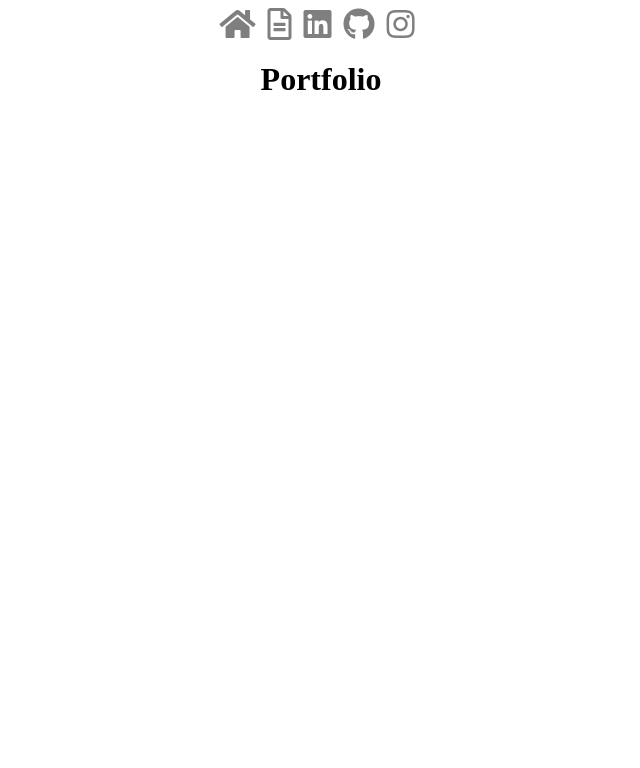
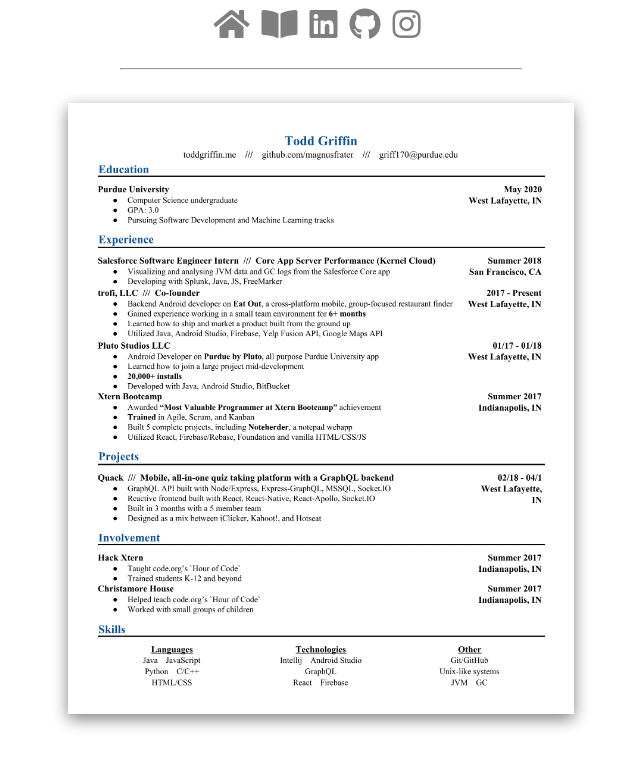
Before and after one commit to goddtriffin/goddtriffin.github.io, a plain HTML site: page resume/index.html in a window 1280 px wide. Shown: the whole page, without its empty margins (319-959 px from the left). Drawn offline with Linux system fonts and the light colour scheme.

Commit message:
Refactor the project so that html pages won't show .html in the url; move html files into directories with the same name; rename the html files to index.html.

```diff
--- a/page/portfolio.html
+++ b/resume/index.html
@@ -3,27 +3,32 @@
 	<head>
 		<meta charset="UTF-8">
 
-		<title>Todd Griffin's Portfolio</title>
+		<title>Todd Griffin's Resume</title>
 
 		<link rel="stylesheet" href="https://use.fontawesome.com/releases/v5.0.13/css/all.css" integrity="sha384-DNOHZ68U8hZfKXOrtjWvjxusGo9WQnrNx2sqG0tfsghAvtVlRW3tvkXWZh58N9jp" crossorigin="anonymous">
 
         <link rel="icon" href="../res/image/favicon.ico" type="image/x-icon" />
 		<link rel="shortcut icon" href="../res/image/favicon.ico" type="image/x-icon" />
 
-		<link rel="stylesheet" href="../css/global.css">
+        <link rel="stylesheet" href="../css/global.css">
+        <link rel="stylesheet" href="../css/resume.css">
 	</head>
 
 	<body>
         <div id="main" class="centerHorizontally">
             <div id="links">
-                <a href="../index.html"><i class="fas fa-home fa-2x"></i></a>
-                <a href="resume.html"><i class="far fa-file-alt fa-2x" alt="resume"></i></a>
+                <a href="http://www.toddgriffin.me/"><i class="fas fa-home fa-2x" alt="home"></i></a>
+                <a href="http://www.toddgriffin.me/portfolio/"><i class="fas fa-book-open fa-2x" alt="portfolio"></i></a>
                 <a href="https://www.linkedin.com/in/todd-griffin/" target="_blank"><i class="fab fa-linkedin fa-2x" alt="linkedin"></i></a>
                 <a href="https://github.com/MagnusFrater" target="_blank"><i class="fab fa-github fa-2x" alt="github"></i></a>
                 <a href="https://www.instagram.com/goddtriffin/" target="_blank"><i class="fab fa-instagram fa-2x" alt="instagram"></i></a>
             </div>
 
-            <h1>Portfolio</h1>
+            <hr width="400px">
+
+            <a href="../res/file/Resume 5-29-18.pdf" download>
+                <img id="pngResume" src="../res/image/Resume 5-29-18-1.png" title="Click to download!" width="40%" />
+            </a>
         </div>
 
 		<script type="text/javascript" src="../scripts/global.js"></script>
```
Also changed, not shown: index.html (+2 -2 lines), portfolio/index.html (renamed from page/resume.html, +5 -10 lines).
